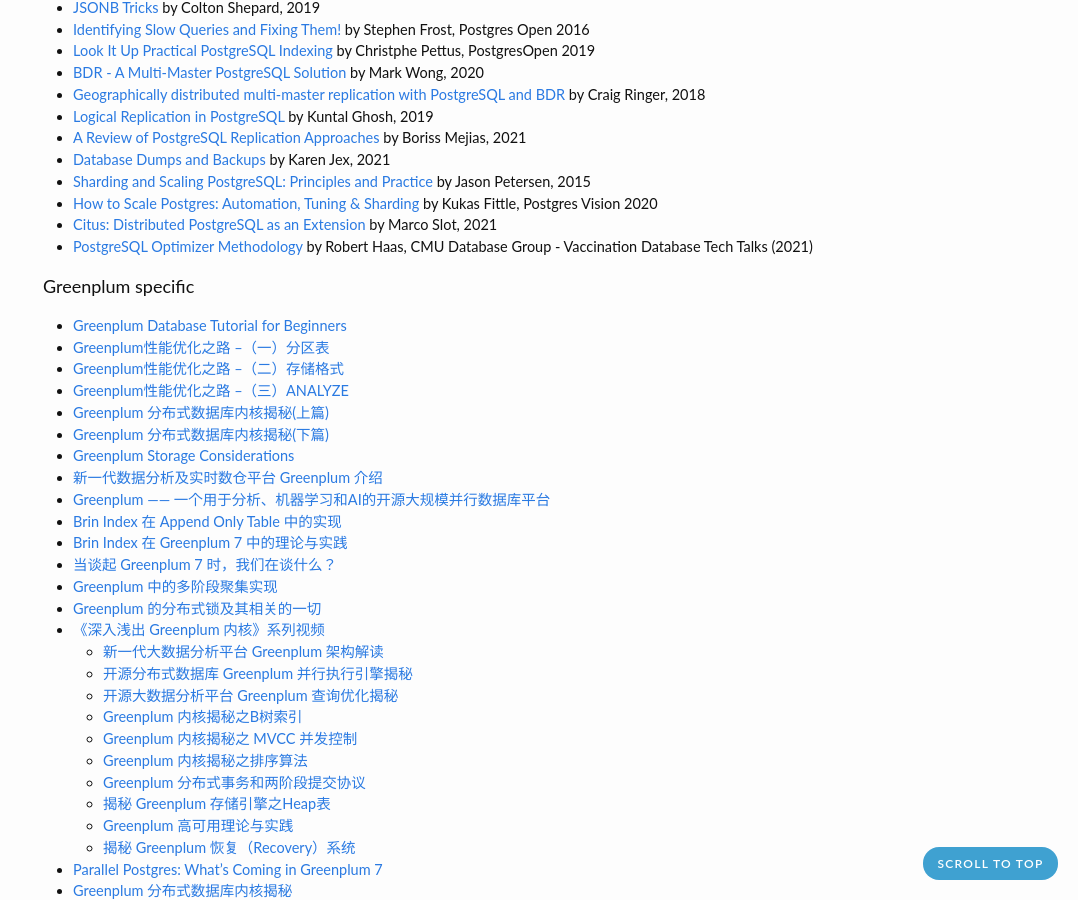
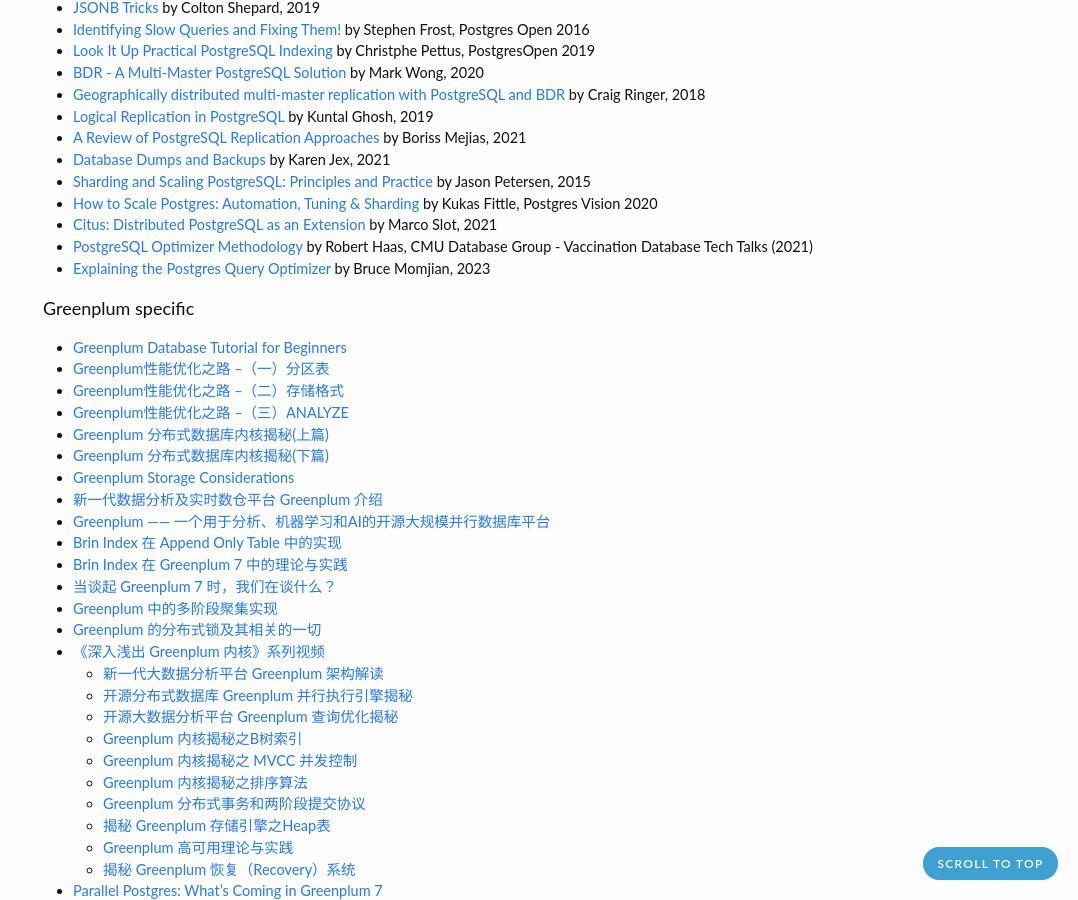
Before and after one commit to zhjwpku/zhjwpku.github.io, a Jekyll site: the page built from _posts/2022-07-12-awesome-postgres.md, in a window 1280 px wide and 900 px high, scrolled down 3128 px. Shown: the whole window, without its empty margins (202-1280 px from the left). Built offline with Jekyll 4.4.1, drawn with Linux system fonts in a browser that asks for light colours; comment, search, counter and statistics services are not loaded.

Commit message:
Explaining the Postgres Query Optimizer
Signed-off-by: Junwang Zhao <zhjwpku@gmail.com>

```diff
--- a/_posts/2022-07-12-awesome-postgres.md
+++ b/_posts/2022-07-12-awesome-postgres.md
@@ -157,6 +157,7 @@
 - [How to Scale Postgres: Automation, Tuning & Sharding](https://www.youtube.com/watch?v=wk3dnP7FKq0) by Kukas Fittle, Postgres Vision 2020
 - [Citus: Distributed PostgreSQL as an Extension](https://www.youtube.com/watch?v=X-aAgXJZRqM) by Marco Slot, 2021
 - [PostgreSQL Optimizer Methodology](https://www.youtube.com/watch?v=XA3SBgcZwtE) by Robert Haas, CMU Database Group - Vaccination Database Tech Talks (2021)
+- [Explaining the Postgres Query Optimizer](https://www.youtube.com/watch?v=RNDTO33hVtY) by Bruce Momjian, 2023
 
 <h4>Greenplum specific</h4>
 
```
